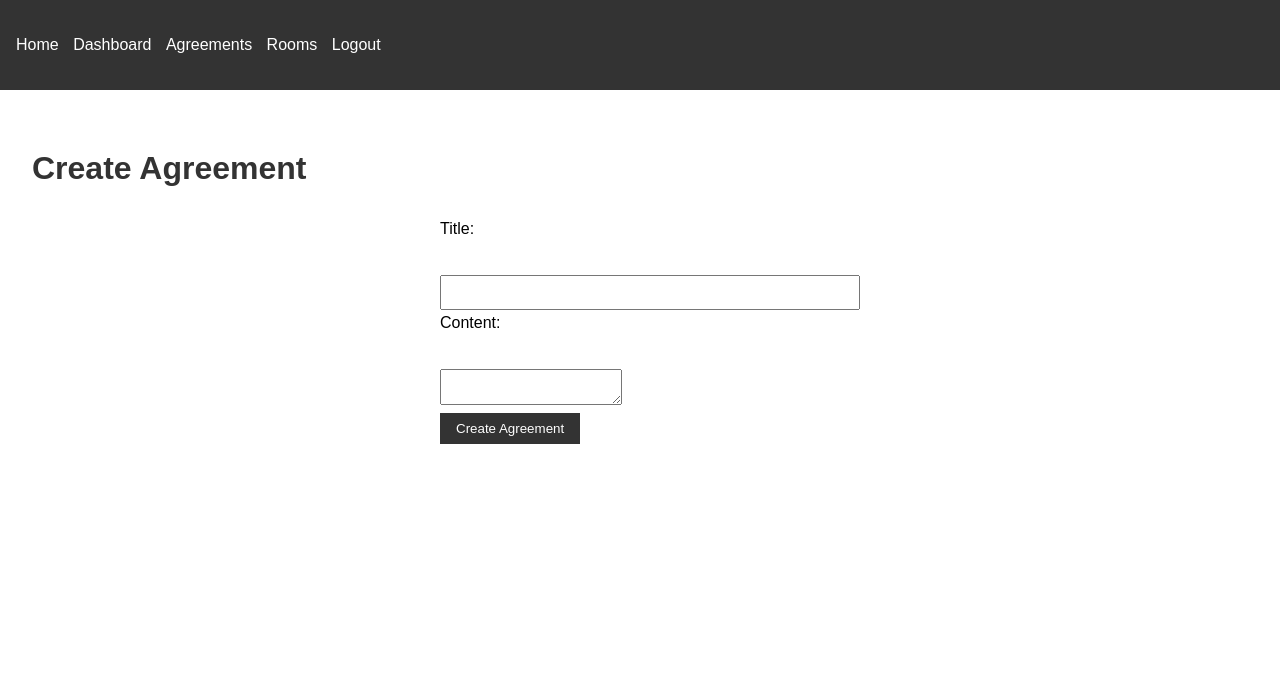
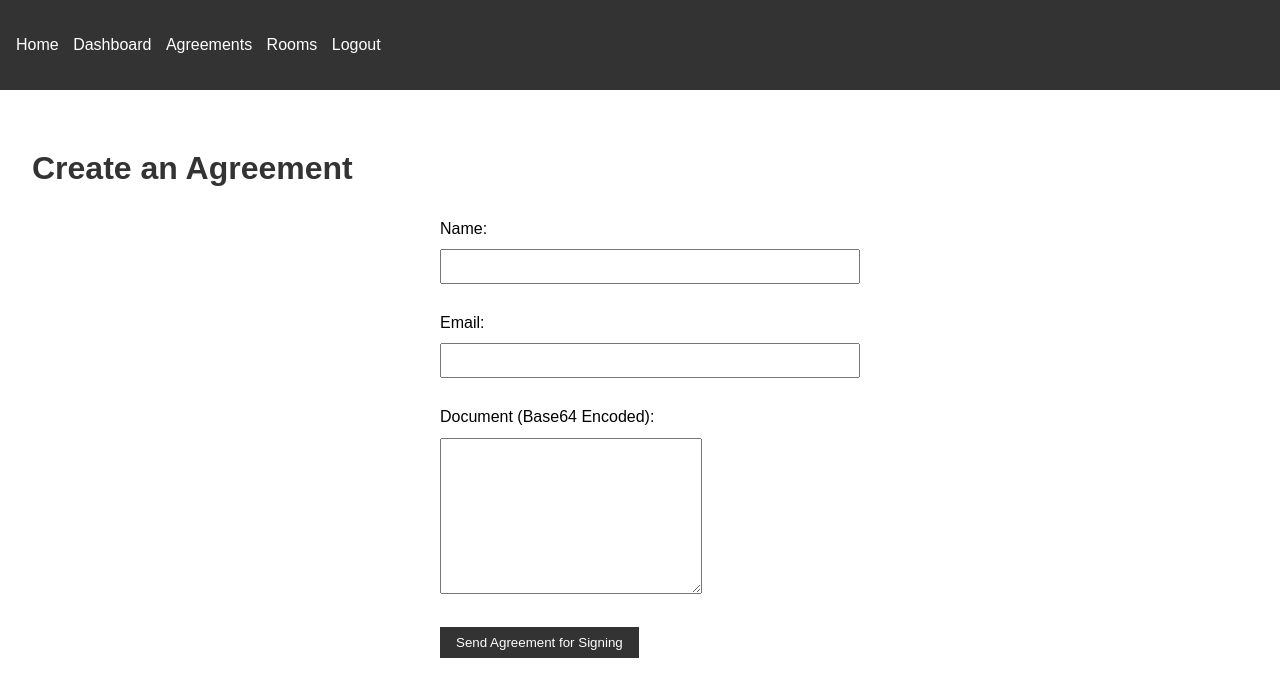
Before and after one commit to lyz-njeri/RASS, a Flask app: page /agreements/create in a window 1280 px wide. Shown: the top 697 px of the page. Run offline with Flask 3, Linux system fonts and the light colour scheme; the visitor is signed in with stand-in values (Sample User, id 1).

Commit message:
add apis and agreements

```diff
--- a/app/routes/agreements.py
+++ b/app/routes/agreements.py
@@ -2,8 +2,14 @@ from flask import Blueprint, render_template, redirect, url_for, flash, request
 from flask_login import login_required, current_user
 from app import db
 from app.models import Agreement
-
+from flask import render_template, request, redirect, url_for
+from docusign_esign import ApiClient, EnvelopesApi, Signer, SignHere, Tabs, Recipients, EnvelopeDefinition
+import os
+from docusign_esign.models import RecipientViewRequest
 bp = Blueprint('agreements', __name__)
+PRIVATE_KEY_FILE_PATH  ="/home/adminstrator/RASS/PRIVATE_KEY_FILE_PATH"
+with open(PRIVATE_KEY_FILE_PATH, "r") as key_file:
+    private_key = key_file.read()
 
 @bp.route('/agreements')
 @login_required
@@ -15,13 +21,77 @@ def list_agreements():
 @login_required
 def create_agreement():
     if request.method == 'POST':
-        agreement = Agreement(
-            title=request.form['title'],
-            description=request.form['description'],
-            user_id=current_user.id
-        )
-        db.session.add(agreement)
-        db.session.commit()
-        flash('Agreement created successfully!')
-        return redirect(url_for('agreements.list_agreements'))
+        try:
+            # Step 1: Setup the API Client
+            api_client = ApiClient()
+            api_client.set_base_path('https://demo.docusign.net/restapi')
+
+            # Step 2: Request the JWT token
+            response = api_client.request_jwt_user_token(
+                client_id="04f9004a-2954-471f-b004-5d823237cafe",
+                user_id="d980edaf-9904-48be-9638-a0f08645d4c7",
+                scopes=["signature", "impersonation"],
+                oauth_host_name="account-d.docusign.com",  # Use "account.docusign.com" for production
+                private_key_bytes=private_key.encode("utf-8"),
+                expires_in=36000,
+            )
+
+            # Step 3: Extract the access token from the response
+            access_token = response.access_token  # This is the correct way to access the token
+
+            # Step 4: Set the access token for API requests
+            api_client.set_default_header("Authorization", f"Bearer {access_token}")
+            account_id = ('bf644e16-ba2e-4b3f-ba3e-b93ba33879ca')
+
+            # Step 2: Create the envelope definition
+            signer = Signer(
+                email=request.form['email'],
+                name=request.form['name'],
+                recipient_id="1",
+                routing_order="1"
+            )
+            sign_here = SignHere(
+                document_id="1",
+                page_number="1",
+                recipient_id="1",
+                tab_label="SignHere",
+                x_position="200",
+                y_position="300"
+            )
+            tabs = Tabs(sign_here_tabs=[sign_here])
+            signer.tabs = tabs
+            recipients = Recipients(signers=[signer])
+            envelope_definition = EnvelopeDefinition(
+                email_subject="Please sign this agreement",
+                documents=[{
+                    "documentBase64": request.form['document_base64'],
+                    "documentId": "1",
+                    "fileExtension": "pdf",
+                    "name": "Agreement Document"
+                }],
+                recipients=recipients,
+                status="sent"
+            )
+
+            # Step 3: Send the envelope
+            envelopes_api = EnvelopesApi(api_client)
+            results = envelopes_api.create_envelope(account_id, envelope_definition=envelope_definition)
+            print(results)
+            # Step 4: Generate the signing URL
+            recipient_view_request = RecipientViewRequest(
+                authentication_method="email",
+                client_user_id="1",
+                recipient_id="1",
+                return_url=url_for('thank_you', _external=True),
+                user_name=request.form['name'],
+                email=request.form['email']
+            )
+            signing_url = envelopes_api.create_recipient_view(account_id, results.envelope_id, recipient_view_request)
+
+            return redirect(signing_url.url)
+        except Exception as e:
+            print(f"Error: {e}")
+            flash("An error occurred while creating the agreement.")
+            return redirect(url_for('agreements.create_agreement'))
+
     return render_template('create.html')
--- a/app/templates/create.html
+++ b/app/templates/create.html
@@ -1,12 +1,17 @@
 {% extends "base.html" %}
 
 {% block content %}
-    <h1>Create Agreement</h1>
-    <form method="POST">
-        <label for="title">Title:</label><br>
-        <input type="text" name="title" required><br>
-        <label for="description">Content:</label><br>
-        <textarea name="description" required></textarea><br>
-        <button type="submit">Create Agreement</button>
-    </form>
+<h1>Create an Agreement</h1>
+<form method="POST">
+    <label for="name">Name:</label>
+    <input type="text" id="name" name="name" required><br><br>
+
+    <label for="email">Email:</label>
+    <input type="email" id="email" name="email" required><br><br>
+
+    <label for="document_base64">Document (Base64 Encoded):</label>
+    <textarea id="document_base64" name="document_base64" rows="10" cols="30" required></textarea><br><br>
+
+    <button type="submit">Send Agreement for Signing</button>
+</form>
 {% endblock %}
```
Also changed, not shown: app.db, 1 other file.
